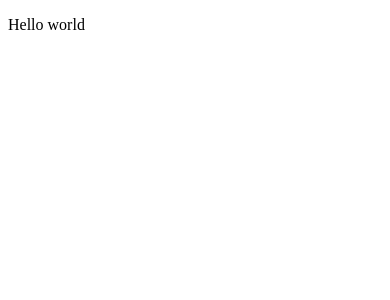
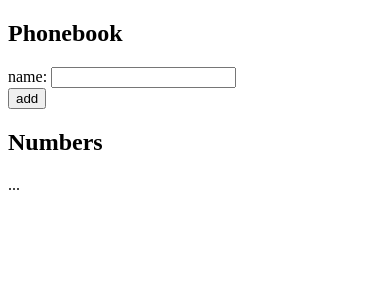
Before and after one commit to taimv2405/full-stack-open, a React (Vite) app in the folder part2/phonebook/: page / in a window 390 px wide. Shown: the top 300 px of the page. Built offline with nearby package versions, Linux system fonts and the light colour scheme.

Commit message:
[2.6] feat(phonebook): setup initial application boilerplate

```diff
--- a/part2/phonebook/src/App.jsx
+++ b/part2/phonebook/src/App.jsx
@@ -1,7 +1,22 @@
+import { useState } from 'react';
+
 const App = () => {
+  const [persons, setPersons] = useState([{ name: 'Arto Hellas' }]);
+  const [newName, setNewName] = useState('');
+
   return (
     <div>
-      <p>Hello world</p>
+      <h2>Phonebook</h2>
+      <form>
+        <div>
+          name: <input />
+        </div>
+        <div>
+          <button type="submit">add</button>
+        </div>
+      </form>
+      <h2>Numbers</h2>
+      ...
     </div>
   );
 };
```
